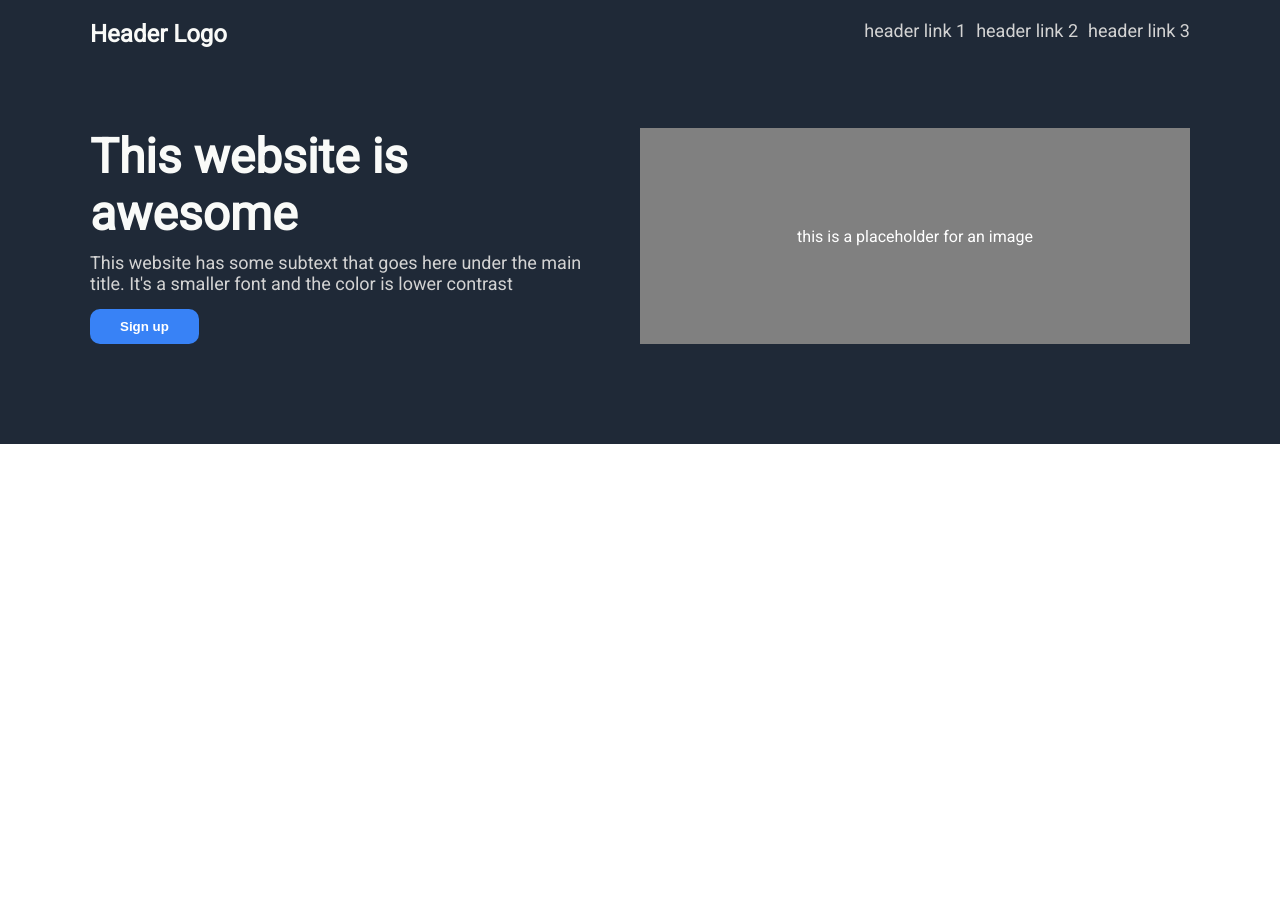
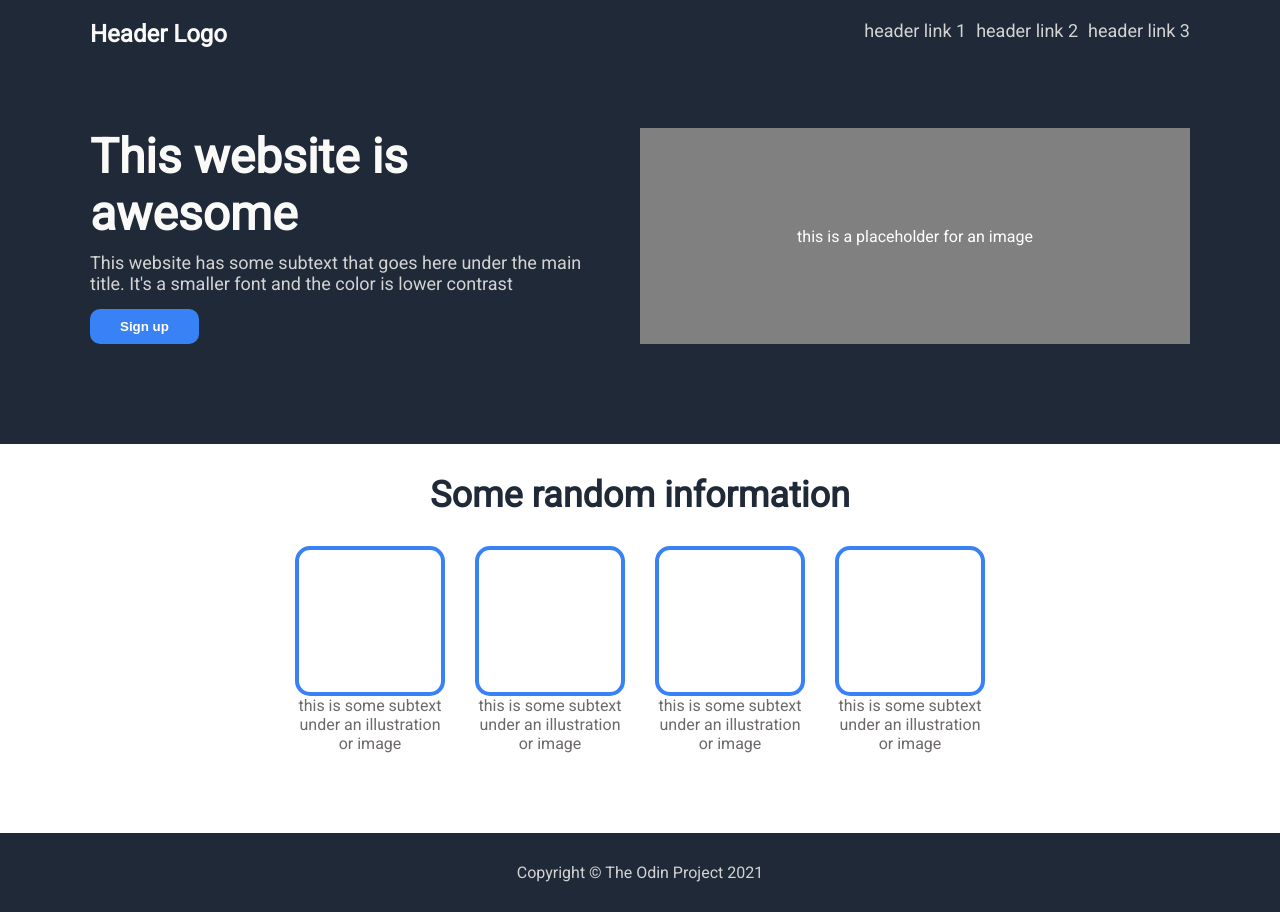
Before and after one commit to dmo98/landing-page, a plain HTML site: page index.html in a window 1280 px wide. Before the commit the page ends 800 px from the top, so only its background shows below. Drawn offline with Linux system fonts and the light colour scheme.

Commit message:
completed info-section and footer

```diff
--- a/index.html
+++ b/index.html
@@ -7,24 +7,7 @@
         <link rel="stylesheet" href="./style.css">
     </head>
     <body>
-        <div class="section1">
-            <!-- <div class="left">
-                <div class="header-logo">Header Logo</div>
-                <div class="hero-main-text">This website is awesome</div>
-                <p class="hero-secondary-text">This website has some subtext that goes here under the main title. It's a smaller font and the color is lower contrast</p>
-                <button class="sign-up-button">Sign up</button>
-            </div>
-            <div class="right">
-                <div class="header-links">
-                    <ul>
-                        <li><a href="#">Link1</a></li>
-                        <li><a href="#">Link2</a></li>
-                        <li><a href="#">Link3</a></li>
-                    </ul>
-                </div>
-                <div class="image-placeholder">this is a placeholder for an image</div>
-            </div> -->
-
+        <div class="hero">
             <div class="header">
                 <div class="header-logo">Header Logo</div>
                 <ul>
@@ -44,17 +27,32 @@
                 </div>
             </div>
         </div>
+        <div class="information">
+            <div class="info-heading">Some random information</div>
+            <div class="info-content">
                 <div>
-
+                    <div class="empty-div"></div>
+                    <div class="text">this is some subtext under an illustration or image</div>
                 </div>
                 <div>
-
+                    <div class="empty-div"></div>
+                    <div class="text">this is some subtext under an illustration or image</div>
                 </div>
                 <div>
-
+                    <div class="empty-div"></div>
+                    <div class="text">this is some subtext under an illustration or image</div>
                 </div>
                 <div>
+                    <div class="empty-div"></div>
+                    <div class="text">this is some subtext under an illustration or image</div>
+                </div>
+            </div>
+        </div>
 
+        <div class="footer">
+            <div>
+                Copyright &copy The Odin Project 2021
+            </div>
         </div>
     </body>
 </html>
--- a/style.css
+++ b/style.css
@@ -11,7 +11,7 @@ body {
     margin: 0px;
 }
 
-.section1 {
+.hero{
     flex: 1;
     background-color: #1F2937;
     display: flex;
@@ -99,51 +99,49 @@ a {
     color: white;
 }
 
-/* body {
+.information {
+    flex: 1;
     display: flex;
     flex-direction: column;
+    align-items: center;
+    background-color: white;
 }
 
-.section1 {
-    flex: 1;
+.info-heading {
+    color: #1F2937;
+    font-size: 36px;
+    font-weight: 900;
+    margin-top: 30px;
+    margin-bottom: 30px;
+}
+
+.info-content {
+    display: flex;
+    gap: 30px;
+    margin-bottom: 80px;
+}
+
+.empty-div, .text {
+    width: 150px;
+}
+
+.empty-div {
+    height: 150px;
+    border: 4px solid #3882f6;
+    border-radius: 15px;
+}
+
+.text {
+    text-align: center;
+    color: rgb(109, 105, 105);
+}
+
+.footer {
+    flex: 0 0 auto;
+    padding: 30px;
     background-color: #1F2937;
     display: flex;
+    align-items: center;
     justify-content: center;
-    align-items: flex-start;
+    color: lightgray;
 }
-
-.left, .right {
-    display: flex;
-    flex-direction: column;
-}
-
-.header-logo {
-    font-size: 24px;
-    color: #f9faf8;
-}
-
-.hero-main-text {
-    font-size: 48px;
-    font-weight: 900;
-    color: #f9faf8;
-}
-
-.hero-secondary-text, a {
-    font-size: 18px;
-    color: #e5e7eb;
-}
-
-ul {
-    list-style-type: none;
-    display: flex;
-    margin: 0;
-    padding: 0;
-    gap: 10px;
-}
-a {
-    text-decoration: none;
-}
-
-.image-placeholder {
-    color: white;
-} */
```
Lines whose indentation alone changed are shown as unchanged.
